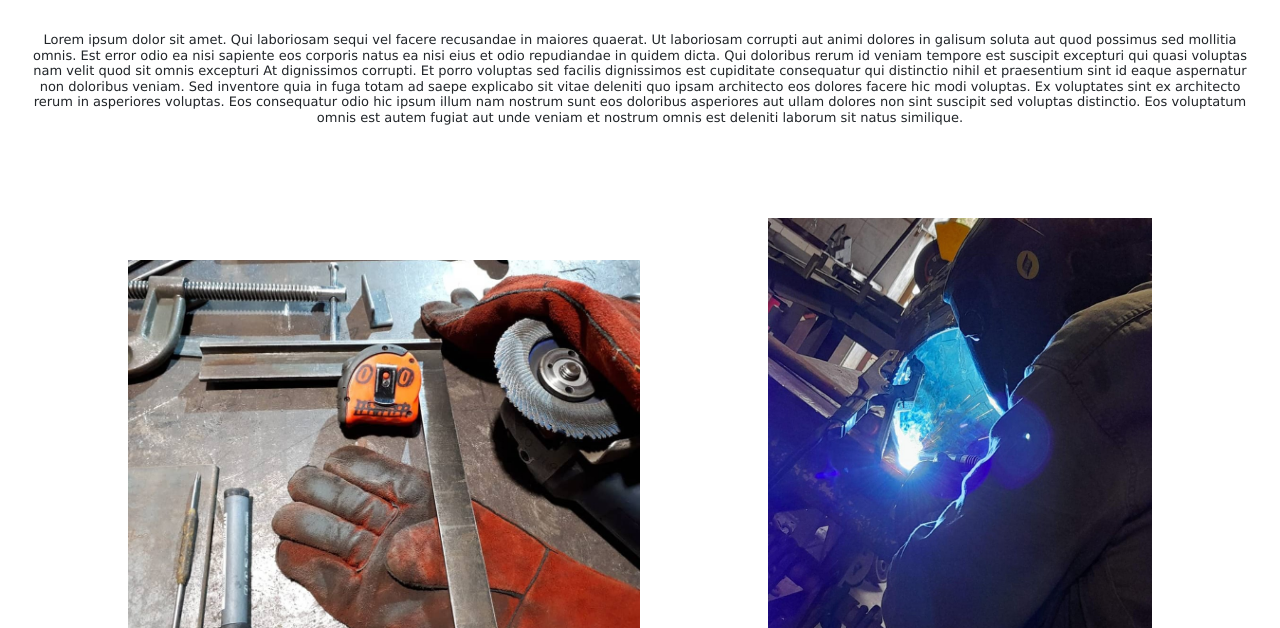
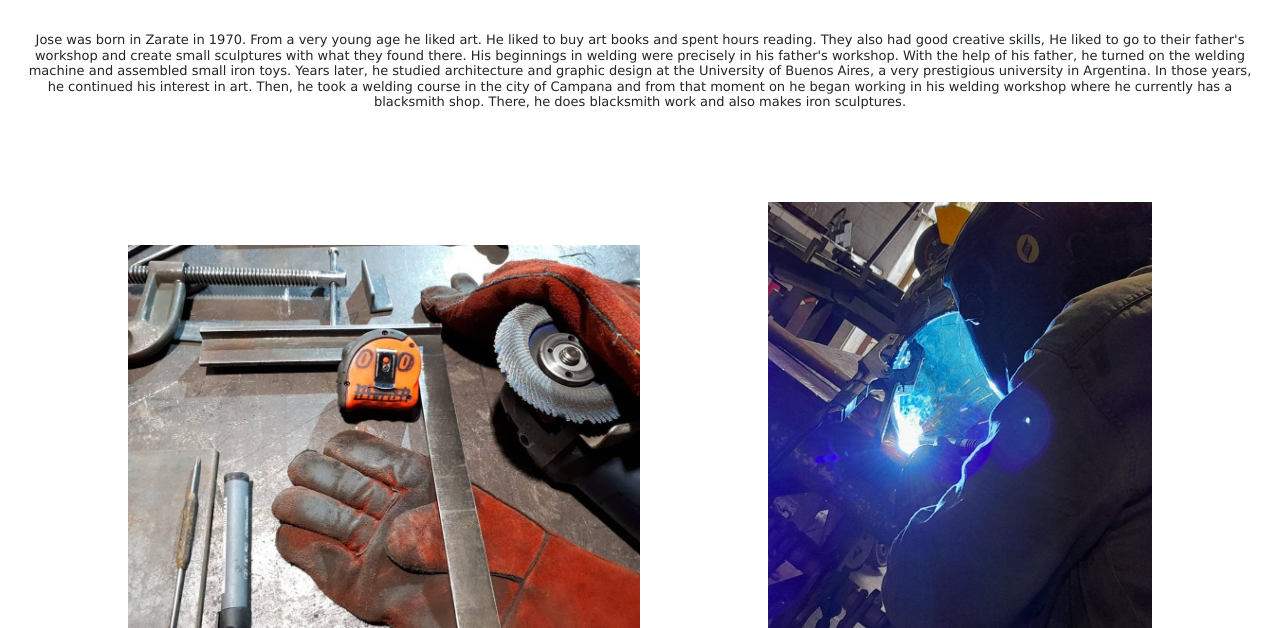
Before and after one commit to agustzapata/jmzportfolio, a plain HTML site: page pages/about.html in a window 1280 px wide. Shown: the part 172-800 px from the top of the page. Drawn offline with nearby package versions, Linux system fonts and the light colour scheme.

Commit message:
version final

```diff
--- a/pages/about.html
+++ b/pages/about.html
@@ -6,7 +6,7 @@
 
     <link rel="stylesheet" href="https://cdn.jsdelivr.net/npm/bootstrap@5.3.3/dist/css/bootstrap.min.css">
 
-    <title>Inicio</title>
+    <title>About</title>
     <link rel="stylesheet" href="../style.css">
 </head>
 <body>
@@ -35,11 +35,7 @@
 
     <main>
     <h2 class="parrafo-aboutme">
-        Lorem ipsum dolor sit amet. Qui laboriosam sequi vel facere recusandae in maiores quaerat. Ut laboriosam corrupti aut animi dolores in galisum soluta aut quod possimus sed mollitia omnis. Est error odio ea nisi sapiente eos corporis natus ea nisi eius et odio repudiandae in quidem dicta.
-
-        Qui doloribus rerum id veniam tempore est suscipit excepturi qui quasi voluptas nam velit quod sit omnis excepturi At dignissimos corrupti. Et porro voluptas sed facilis dignissimos est cupiditate consequatur qui distinctio nihil et praesentium sint id eaque aspernatur non doloribus veniam. Sed inventore quia in fuga totam ad saepe explicabo sit vitae deleniti quo ipsam architecto eos dolores facere hic modi voluptas.
-
-        Ex voluptates sint ex architecto rerum in asperiores voluptas. Eos consequatur odio hic ipsum illum nam nostrum sunt eos doloribus asperiores aut ullam dolores non sint suscipit sed voluptas distinctio. Eos voluptatum omnis est autem fugiat aut unde veniam et nostrum omnis est deleniti laborum sit natus similique.
+      Jose was born in Zarate in 1970. From a very young age he liked art. He liked to buy art books and spent hours reading. They also had good creative skills, He liked to go to their father's workshop and create small sculptures with what they found there. His beginnings in welding were precisely in his father's workshop. With the help of his father, he turned on the welding machine and assembled small iron toys. Years later, he studied architecture and graphic design at the University of Buenos Aires, a very prestigious university in Argentina. In those years, he continued his interest in art. Then, he took a welding course in the city of Campana and from that moment on he began working in his welding workshop where he currently has a blacksmith shop. There, he does blacksmith work and also makes iron sculptures.
     </h2>
     <div class="imagenes-aboutme">
     <img src="../images/about1.jpg" alt="imagen-about1" class="imagen-about1">
```
Also changed, not shown: index.html (+4 -1 lines), pages/contacto.html (+1 -1 lines).
